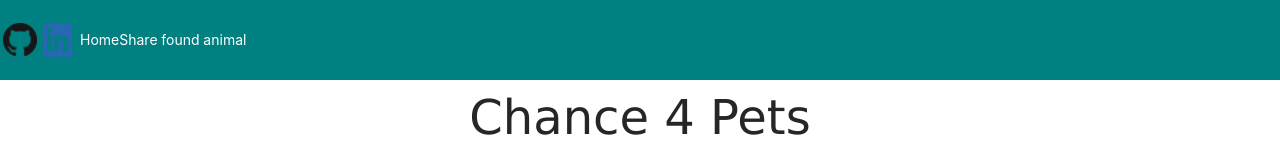
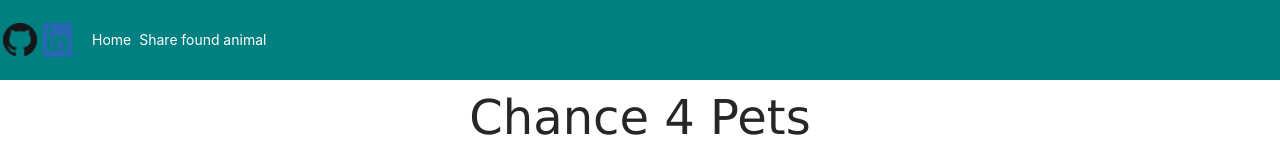
Before and after one commit to cassichan/animal-rescue-frontend, a React (Create React App) app: page / in a window 1280 px wide. Shown: the top 160 px of the page. Built offline with nearby package versions, Linux system fonts and the light colour scheme; no server answers.

Commit message:
spaced out navbar links

```diff
--- a/src/App.css
+++ b/src/App.css
@@ -18,11 +18,15 @@
 
 .route-links {
   color: white;
+  display: flex;
+  padding: 0.25rem;
+  /* justify-content: space-between; */
 }
 
 .link-container {
   display: flex;
   justify-content: space-between;
+  padding: 0.5rem;
 }
 
 /* .logo-img {
--- a/src/components/common/Navbar.jsx
+++ b/src/components/common/Navbar.jsx
@@ -1,5 +1,6 @@
 import { Link } from "react-router-dom";
 import Socials from "./Socials"
+import "../../App.css"
 
 export default function Navbar() {
   return (
```
